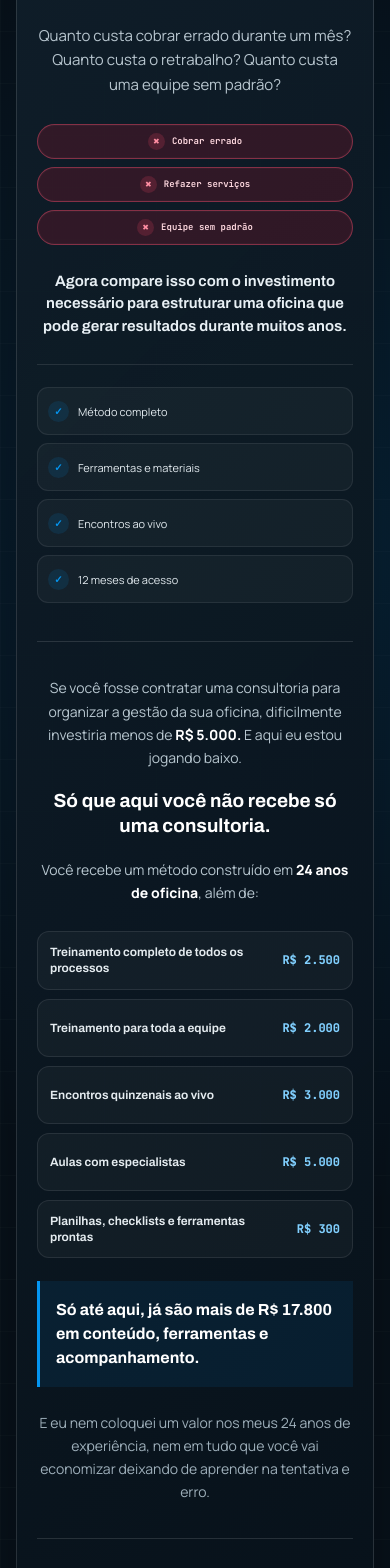
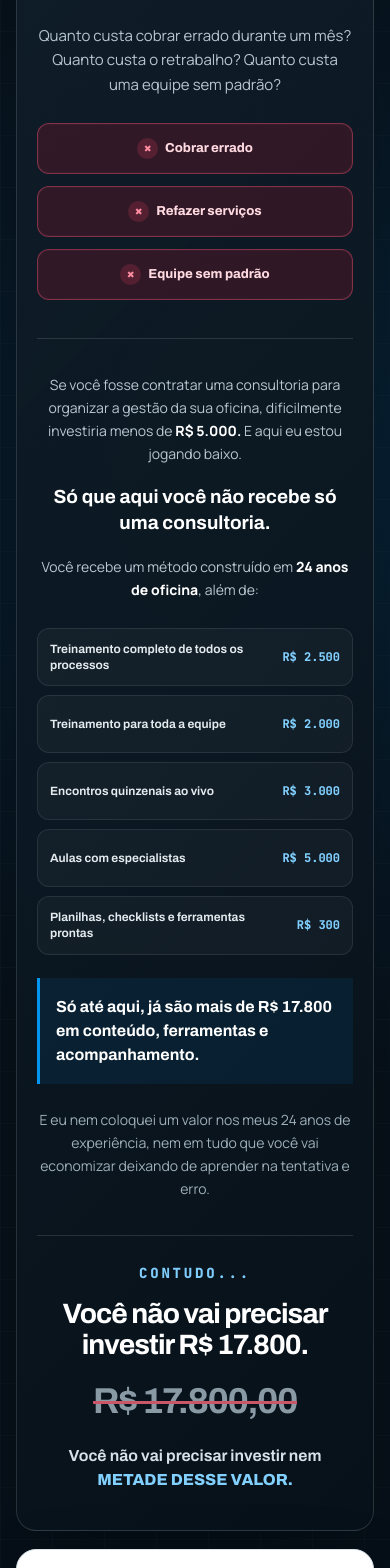
Before and after one commit to cezarhlima1/diegomensor, a Next.js app: page /oficinadealtaperformance in a window 390 px wide. Shown: the part 10260-11828 px from the top of the page. Built offline with nearby package versions, Linux system fonts and the light colour scheme.

Commit message:
simplifica argumento de investimento

```diff
--- a/components/oficina-alta-performance/OficinaAltaPerformance.tsx
+++ b/components/oficina-alta-performance/OficinaAltaPerformance.tsx
@@ -325,8 +325,6 @@ export default function OficinaAltaPerformance() {
                 <span>Refazer serviços</span>
                 <span>Equipe sem padrão</span>
               </div>
-              <strong className={styles.offerConclusion}>Agora compare isso com o investimento necessário para estruturar uma oficina que pode gerar resultados durante muitos anos.</strong>
-              <ul><li><Check /> Método completo</li><li><Check /> Ferramentas e materiais</li><li><Check /> Encontros ao vivo</li><li><Check /> 12 meses de acesso</li></ul>
               <div className={styles.valueStack}>
                 <div className={styles.valueStackIntro}>
                   <p>Se você fosse contratar uma consultoria para organizar a gestão da sua oficina, dificilmente investiria menos de <strong>R$ 5.000.</strong> E aqui eu estou jogando baixo.</p>
@@ -350,6 +348,7 @@ export default function OficinaAltaPerformance() {
                   <span>CONTUDO...</span>
                   <strong>Você não vai precisar investir R$ 17.800.</strong>
                   <del>R$ 17.800,00</del>
+                  <p>Você não vai precisar investir nem <strong>METADE DESSE VALOR.</strong></p>
                 </div>
               </div>
             </div>
--- a/components/oficina-alta-performance/oficina.module.css
+++ b/components/oficina-alta-performance/oficina.module.css
@@ -1159,6 +1159,8 @@
 .valueTurn>span{color:#7fcdfc;font:800 11px/1 var(--font-jetbrains);letter-spacing:.2em}
 .valueTurn>strong{max-width:720px;margin-top:18px;color:#fff;font:720 clamp(28px,3.5vw,42px)/1.12 var(--font-archivo);letter-spacing:-.035em}
 .valueTurn>del{margin-top:22px;color:#8a9aa5;font:700 clamp(36px,5vw,58px)/1 var(--font-archivo);letter-spacing:-.04em;text-decoration-color:#c95768;text-decoration-thickness:3px}
+.valueTurn>p{max-width:720px;margin:25px auto 0;color:#d6e2e9;font:650 19px/1.5 var(--font-archivo);text-align:center}
+.valueTurn>p strong{color:#81d0ff;font-weight:800}
 @media(max-width:700px){
   .valueStack{margin-top:38px;padding-top:34px}
   .valueStackIntro{gap:12px}
@@ -1172,4 +1174,15 @@
   .experienceNote{font-size:14px;line-height:1.65}
   .valueTurn{margin-top:35px;padding-top:30px}
   .valueTurn>strong{font-size:28px}
+  .valueTurn>p{font-size:16px}
 }
+
+/* Alertas de perda com presença maior após simplificar o bloco. */
+.offerSection .costSignals{gap:12px;margin-top:32px}
+.offerSection .costSignals span{min-width:190px;padding:15px 18px;border-radius:12px;font:750 13px/1 var(--font-archivo)}
+.offerSection .costSignals span:before{width:21px;height:21px;font-size:14px}
+.valueTurn>span{font-size:14px}
+@media(max-width:700px){
+  .offerSection .costSignals{margin-top:25px}
+  .offerSection .costSignals span{min-width:0;padding:14px 16px;font-size:13px}
+}
```
